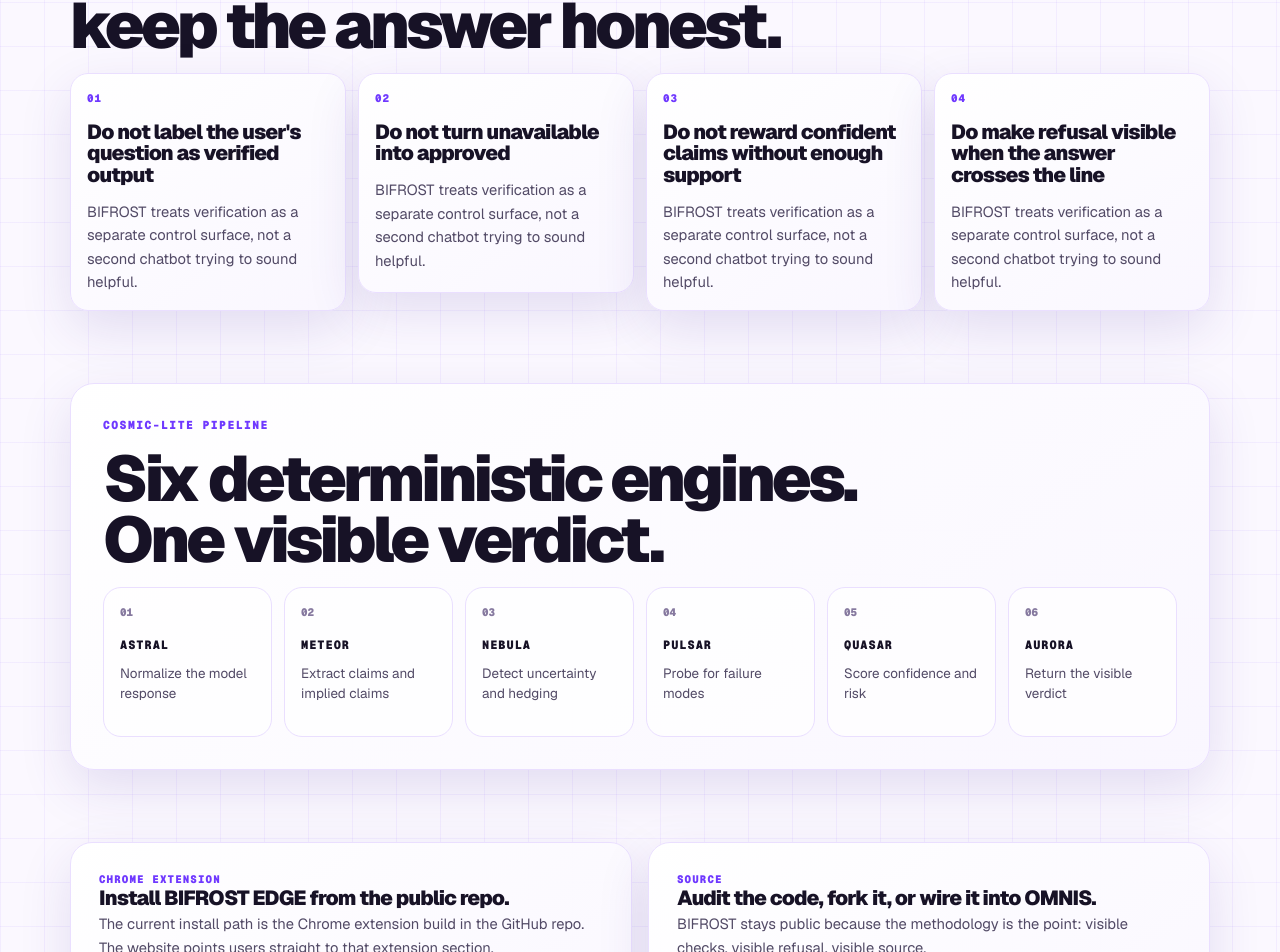
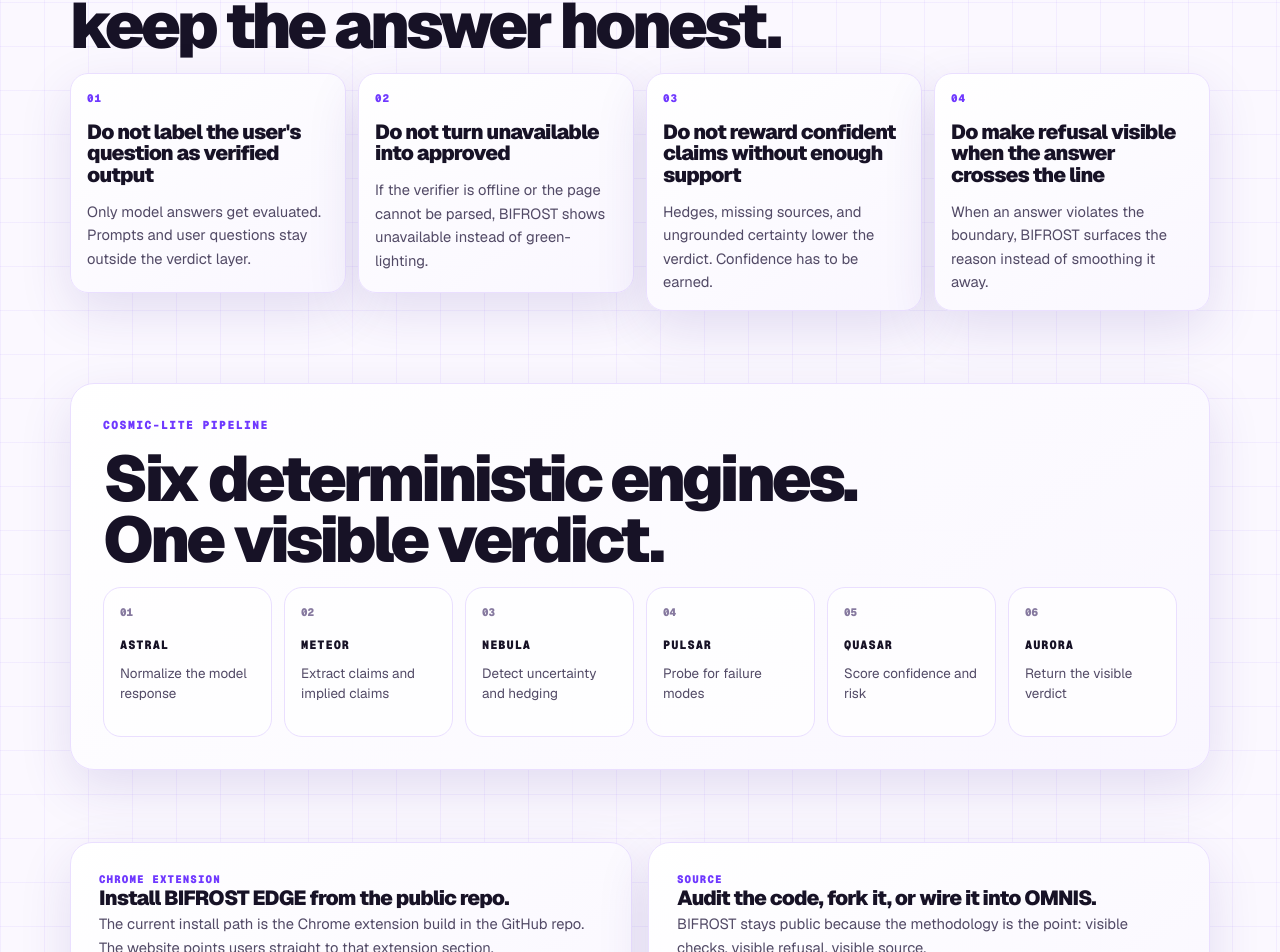
Before and after one commit to lelandsequel/website, a Next.js app: page /bifrost in a window 1280 px wide. Shown: the part 1561-2513 px from the top of the page. Built offline with nearby package versions, Linux system fonts and the light colour scheme.

Commit message:
fix: clarify bifrost operating rules

```diff
--- a/app/bifrost/page.tsx
+++ b/app/bifrost/page.tsx
@@ -62,10 +62,22 @@
 ];
 
 const operatingRules = [
-  "Do not label the user's question as verified output",
-  "Do not turn unavailable into approved",
-  "Do not reward confident claims without enough support",
-  "Do make refusal visible when the answer crosses the line",
+  {
+    title: "Do not label the user's question as verified output",
+    body: "Only model answers get evaluated. Prompts and user questions stay outside the verdict layer.",
+  },
+  {
+    title: "Do not turn unavailable into approved",
+    body: "If the verifier is offline or the page cannot be parsed, BIFROST shows unavailable instead of green-lighting.",
+  },
+  {
+    title: "Do not reward confident claims without enough support",
+    body: "Hedges, missing sources, and ungrounded certainty lower the verdict. Confidence has to be earned.",
+  },
+  {
+    title: "Do make refusal visible when the answer crosses the line",
+    body: "When an answer violates the boundary, BIFROST surfaces the reason instead of smoothing it away.",
+  },
 ];
 
 function ExternalLink({
@@ -614,14 +626,11 @@
           </Reveal>
           <div className="bifrost-card-grid">
             {operatingRules.map((rule, index) => (
-              <Reveal delay={80 * index} key={rule}>
+              <Reveal delay={80 * index} key={rule.title}>
                 <div className="bifrost-card">
                   <span>{String(index + 1).padStart(2, "0")}</span>
-                  <strong>{rule}</strong>
-                  <p>
-                    BIFROST treats verification as a separate control surface, not
-                    a second chatbot trying to sound helpful.
-                  </p>
+                  <strong>{rule.title}</strong>
+                  <p>{rule.body}</p>
                 </div>
               </Reveal>
             ))}
```
